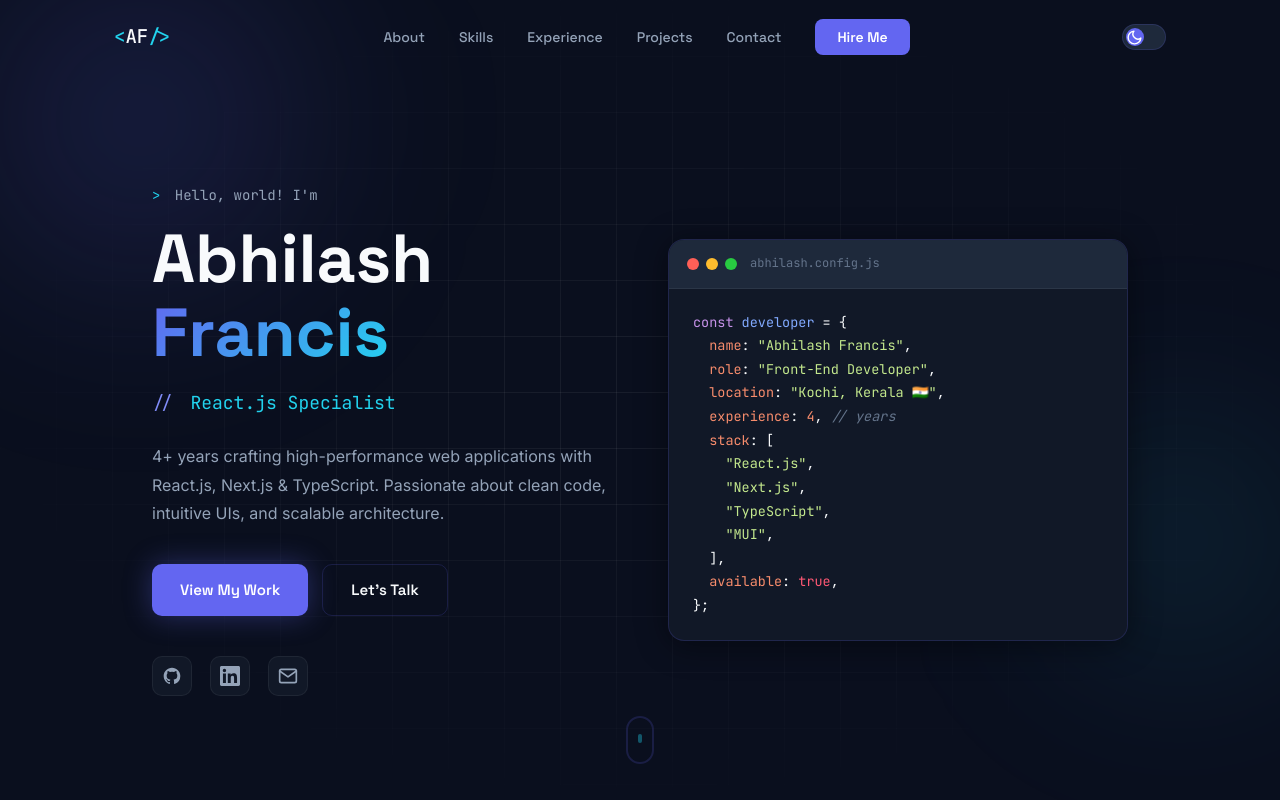
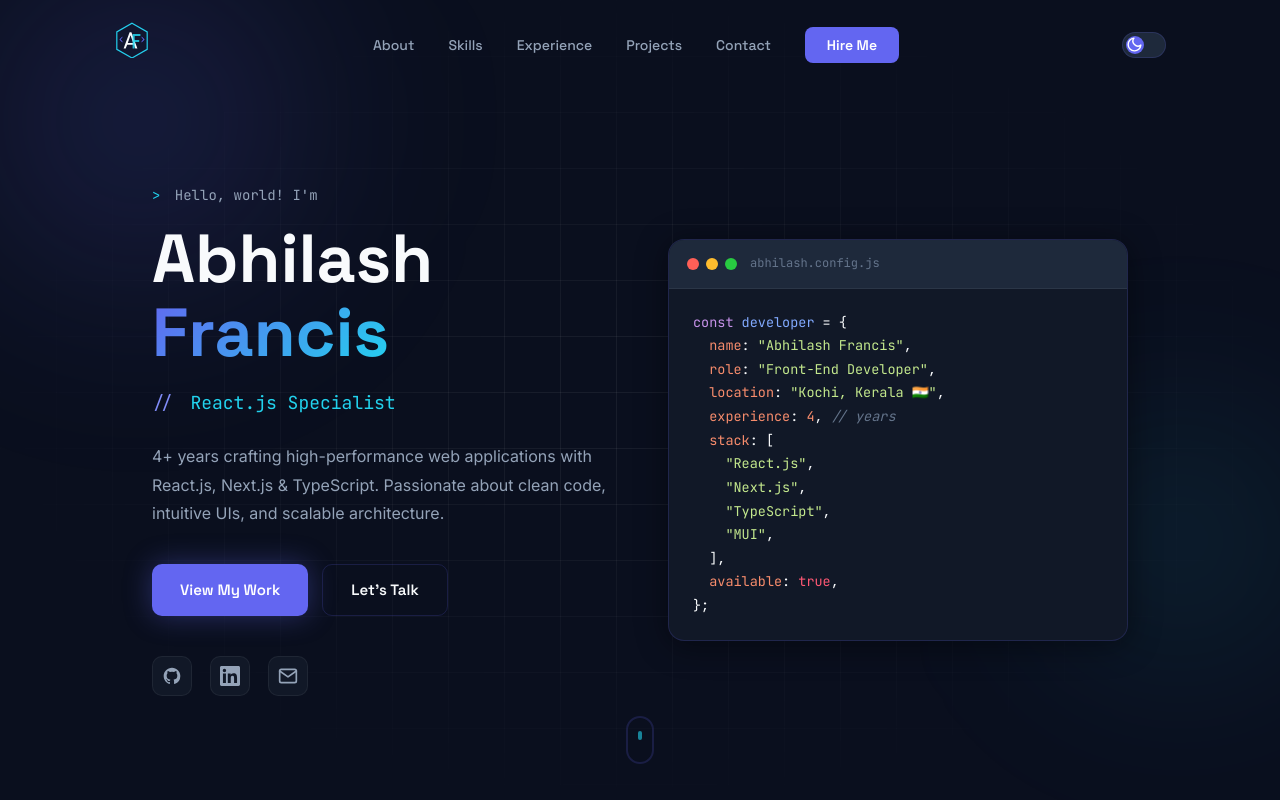
Before and after one commit to AbhilashFrancis88/MyPortfolio, a React (Create React App) app: page / in a window 1280 px wide. Shown: the top 800 px of the page. Built offline with nearby package versions, Linux system fonts and the light colour scheme.

Commit message:
Changing Icon

```diff
--- a/public/index.html
+++ b/public/index.html
@@ -4,6 +4,7 @@
     <meta charset="utf-8" />
     <meta name="viewport" content="width=device-width, initial-scale=1" />
     <meta name="theme-color" content="#0A0F1E" />
+    <link rel="icon" href="%PUBLIC_URL%/favicon.svg" type="image/svg+xml" />
     <meta name="description" content="Abhilash Francis – Front-End Developer (React.js) Portfolio" />
     <title>Abhilash Francis | Front-End Developer</title>
     <link rel="preconnect" href="https://fonts.googleapis.com" />
--- a/src/components/Footer.js
+++ b/src/components/Footer.js
@@ -1,4 +1,5 @@
 import React from 'react';
+import Logo from './Logo';
 import './Footer.css';
 
 export default function Footer() {
@@ -6,7 +7,7 @@ export default function Footer() {
     <footer className="footer">
       <div className="footer-inner container">
         <a href="#hero" className="footer-logo">
-          <span className="logo-bracket">&lt;</span>AF<span className="logo-bracket">/&gt;</span>
+          <Logo size={32} />
         </a>
         <p className="footer-copy">
           © {new Date().getFullYear()} Abhilash Francis · Built with React.js
--- /dev/null
+++ b/src/components/Logo.js
@@ -0,0 +1,52 @@
+import React from 'react';
+
+export default function Logo({ size = 36 }) {
+  return (
+    <svg
+      width={size}
+      height={size}
+      viewBox="0 0 120 120"
+      fill="none"
+      xmlns="http://www.w3.org/2000/svg"
+      className="site-logo"
+    >
+      {/* Hexagon outline */}
+      <path
+        d="M60 4L110.62 33V91L60 120L9.38 91V33L60 4Z"
+        stroke="var(--cyan)"
+        strokeWidth="4"
+        fill="var(--bg)"
+      />
+
+      {/* Inner glow accent */}
+      <path
+        d="M60 4L110.62 33V91L60 120L9.38 91V33L60 4Z"
+        fill="var(--indigo)"
+        opacity="0.08"
+      />
+
+      {/* Letter A */}
+      <path
+        d="M32 88L52 34H58L78 88H71L66.2 76H43.8L39 88H32ZM46 70H64L55 44L46 70Z"
+        fill="var(--text)"
+      />
+
+      {/* Letter F - overlapping, offset right */}
+      <path
+        d="M62 88V40H88V47H69V60H84V67H69V88H62Z"
+        fill="var(--cyan)"
+        opacity="0.85"
+      />
+
+      {/* Code bracket accents */}
+      <path
+        d="M18 58L28 48V52L22 58L28 64V68L18 58Z"
+        fill="var(--indigo)"
+      />
+      <path
+        d="M102 58L92 48V52L98 58L92 64V68L102 58Z"
+        fill="var(--indigo)"
+      />
+    </svg>
+  );
+}
--- a/src/components/Navbar.js
+++ b/src/components/Navbar.js
@@ -1,5 +1,6 @@
 import React, { useState, useEffect } from 'react';
 import { useTheme } from '../ThemeContext';
+import Logo from './Logo';
 import './Navbar.css';
 
 const links = [
@@ -49,7 +50,7 @@ export default function Navbar() {
     <nav className={`navbar ${scrolled ? 'scrolled' : ''}`}>
       <div className="nav-inner">
         <a href="#hero" className="nav-logo">
-          <span className="logo-bracket">&lt;</span>AF<span className="logo-bracket">/&gt;</span>
+          <Logo size={36} />
         </a>
 
         <ul className={`nav-links ${open ? 'open' : ''}`}>
```
Also changed, not shown: public/favicon.svg (added).
